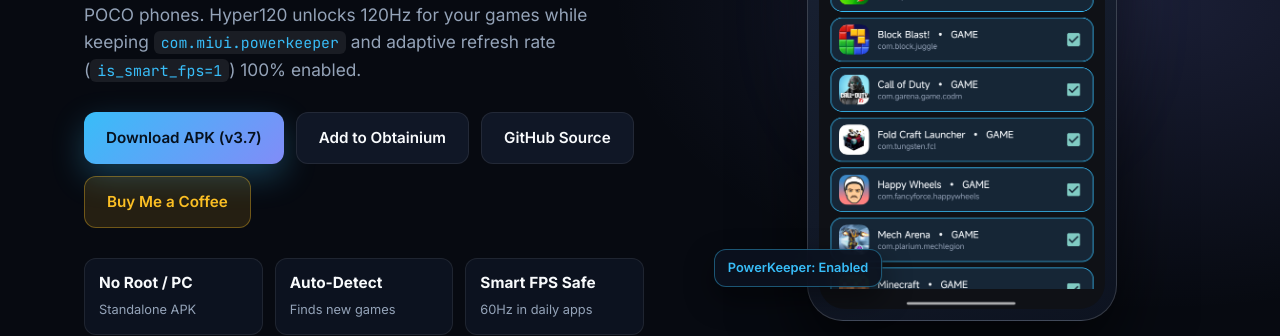
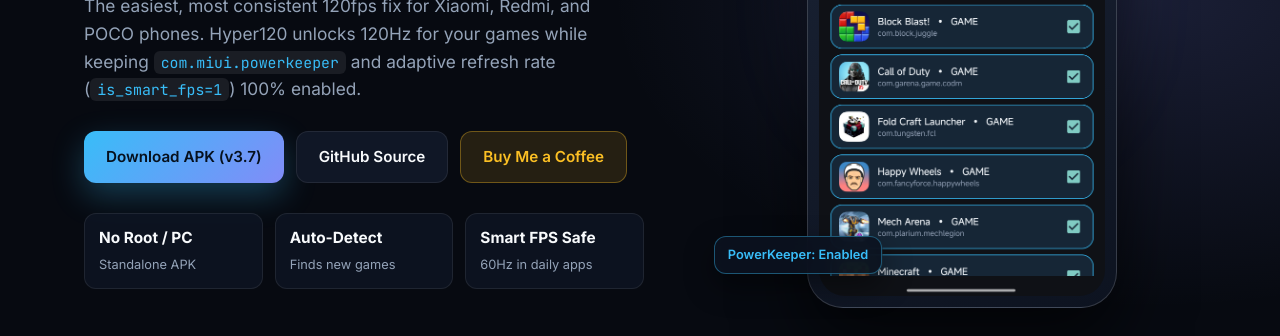
Before and after one commit to Rohan-Reyes/Hyper120, a plain HTML site: page web/index.html in a window 1280 px wide. Shown: the part 491-827 px from the top of the page. Drawn offline with Linux system fonts and the light colour scheme; files whose address does not match are found by name.

Commit message:
Remove Obtainium button from website hero

```diff
--- a/web/index.html
+++ b/web/index.html
@@ -527,9 +527,6 @@
             <a class="btn btn-primary" href="https://github.com/Rohan-Reyes/Hyper120/releases/latest" target="_blank" rel="noopener">
               Download APK (v3.7)
             </a>
-            <a class="btn btn-secondary" href="https://apps.obtainium.imranr.dev/redirect.html?r=obtainium://app/%7B%22id%22%3A%22com.custom.game120hz%22%2C%22url%22%3A%22https%3A%2F%2Fgithub.com%2FRohan-Reyes%2FHyper120%22%2C%22author%22%3A%22Rohan-Reyes%22%2C%22name%22%3A%22Hyper120%22%7D" target="_blank" rel="noopener">
-              Add to Obtainium
-            </a>
             <a class="btn btn-secondary" href="https://github.com/Rohan-Reyes/Hyper120" target="_blank" rel="noopener">
               GitHub Source
             </a>
```
